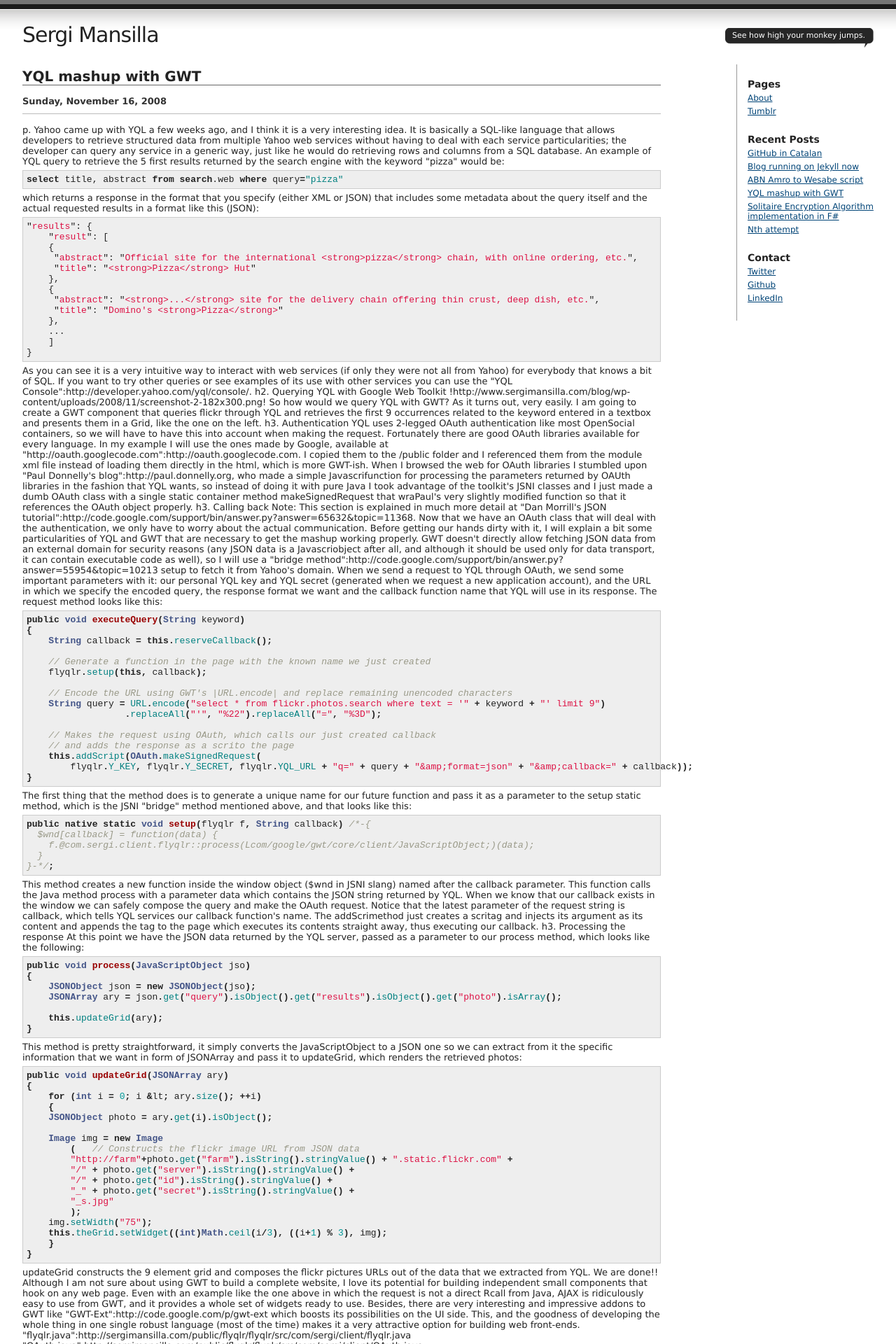
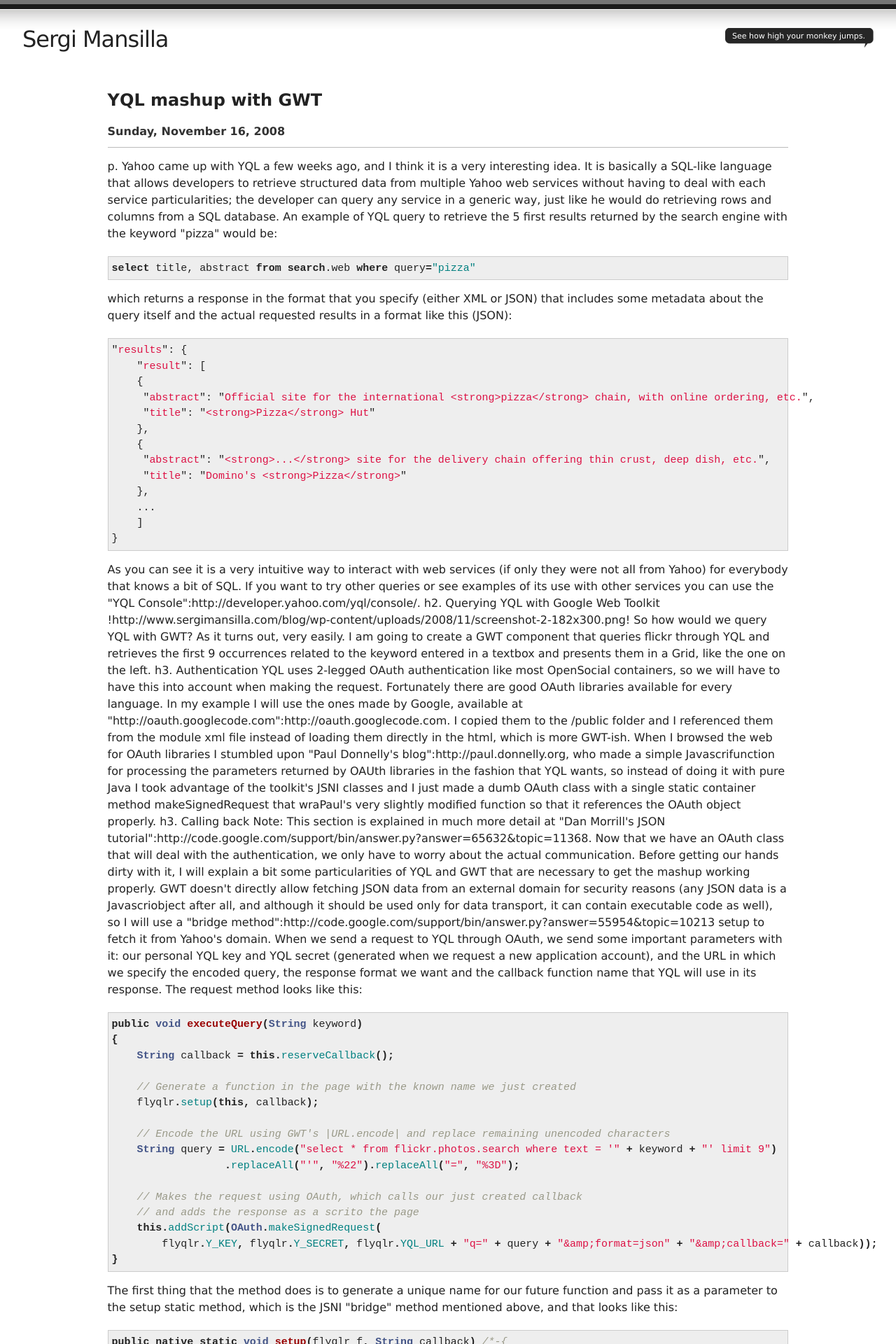
Before and after one commit to sergi/sergi.github.com, a Jekyll site: the page built from _posts/2008-11-16-yql-mashup-with-gwt.textile, in a window 1280 px wide. Shown: the top 1920 px of the page at 70% size. Built offline with Jekyll 4.4.1, drawn with Linux system fonts in a browser that asks for light colours; Markdown is read by kramdown in place of the engine named in the settings; comment, search, counter and statistics services are not loaded.

Commit message:
Styling changes

```diff
--- a/css/screen.css
+++ b/css/screen.css
@@ -1,21 +1,8 @@
-/*
-Theme Name: Journalist
-Theme URI: http://lucianmarin.com/
-Description: Journalist is a smart, minimal theme designed for professional journalists.
-Version: 1.9
-Author: <a href="http://lucianmarin.com/">Lucian E. Marin</a>
-Tags: white, two columns, fixed width, light, minimal
-For the WordPress community (GPL), enjoy it guys.
-by Lucian E. Marin - lucianmarin.com
-*/
-
 body {
 background:#fff url("../images/top.gif") repeat-x;
 font-family:"Lucida Grande", "Lucida Sans Unicode", Helvetica, Arial, sans-serif;
-font-size:13px;
+line-height: 1.5;
 color:#222;
-padding:0;
-margin:0;
 }
 
 * {
@@ -32,6 +19,10 @@
 color:#c00;
 }
 
+code {
+    font-size: 115%;
+}
+
 #container {
 width:95%; /* this has nothing to do with the '911' event */
 margin:0 auto;
@@ -39,7 +30,7 @@
 }
 
 #container h1 {
-font-size:30px;
+font-size:200%;
 font-weight:normal;
 letter-spacing:-1px;
 width:600px;
@@ -73,23 +64,24 @@
 background:url(../images/bubble_left.gif) no-repeat top left;
 }
 
+#header {
+margin-left: auto;
+margin-right: auto;
+width:80%;
+}
 #content {
-float:left;
-width:75%;
+margin-top: 20px;
+margin-left: auto;
+margin-right: auto;
+width:80%;
 }
 
-#content h2 {
-font-size:20px;
-margin:5px 0 7px 0;
-border-bottom: 1px solid #666;
-}
-
-#content h2 a {
+#content > h2 a {
 color:#222;
 text-decoration:none;
 }
 
-#content h2 a:hover {
+#content > h2 a:hover {
 color:#c00;
 }
 
@@ -150,9 +142,13 @@
 text-decoration:none;
 }
 
+.main h2 {
+    font-size: 150%;
+    border-bottom: 2pt dotted #ddd;
+}
 .main h3 {
-font-size:16px;
-font-weight:normal;
+font-size:18px;
+font-weight:bold;
 margin:0 0 15px 0;
 }
 
@@ -172,7 +168,7 @@
 }
 
 .main p {
-line-height:18px;
+text-align: justify;
 margin:0 0 15px 0;
 }
 
@@ -188,6 +184,17 @@
 
 .main li {
 margin:0 0 5px 0;
+}
+
+.main dl {
+    margin-left: 2em;
+}
+
+.main dl dt {
+    font-weight: bold;
+}
+.main dl dd {
+    margin-left: 2em;
 }
 
 .meta {
@@ -478,35 +485,6 @@
 margin:0 0 0 10px;
 }
 
-#wp-calendar {
-padding:10px 0 0 0;
-font-size:12px;
-}
-
-#wp-calendar caption {
-text-align:left;
-padding:0 0 5px 0;
-}
-
-#wp-calendar tr th,
-#wp-calendar tr td {
-padding:0 6px 0 0 ;
-text-align:right;
-}
-
-#wp-calendar td a {
-font-weight:bold;
-}
-
-#wp-calendar td a:hover {
-font-weight:bold;
-}
-
-img.wp-smiley {
-padding:0;
-border:none;
-}
-
 input:focus, textarea:focus{
 background-color:#ffc;
 }
@@ -590,3 +568,21 @@
 img {
 border: none;
 }
+#content > h2 > a {
+  margin: 1.5em 0 .75em 0;
+  font-size: 100%;
+  border: 0;
+}
+.main > h2 {
+  margin: 1.5em 0 .75em 0;
+  border-bottom: 2pt dotted silver;
+  font-size: 130%;
+}
+#container h3 { margin: 1.5em 0 .5em 0; font-size: 125%; }
+ul.posts li {
+    list-style: none;
+}
+ul.posts li span {
+    color: #666;
+    font-family: Monaco,"Courier New",monospace;
+}
--- a/css/syntax.css
+++ b/css/syntax.css
@@ -1,4 +1,4 @@
-.highlight  { border: 1px solid #ccc; padding: 5px; background: #eee; margin-top:5px; margin-bottom: 5px;}
+.highlight  { border: 1px solid #ccc; padding: 5px; background: #eee; margin-top:20px; margin-bottom: 15px;}
 .highlight .c { color: #999988; font-style: italic } /* Comment */
 .highlight .err { color: #a61717; background-color: #e3d2d2 } /* Error */
 .highlight .k { font-weight: bold } /* Keyword */
```
